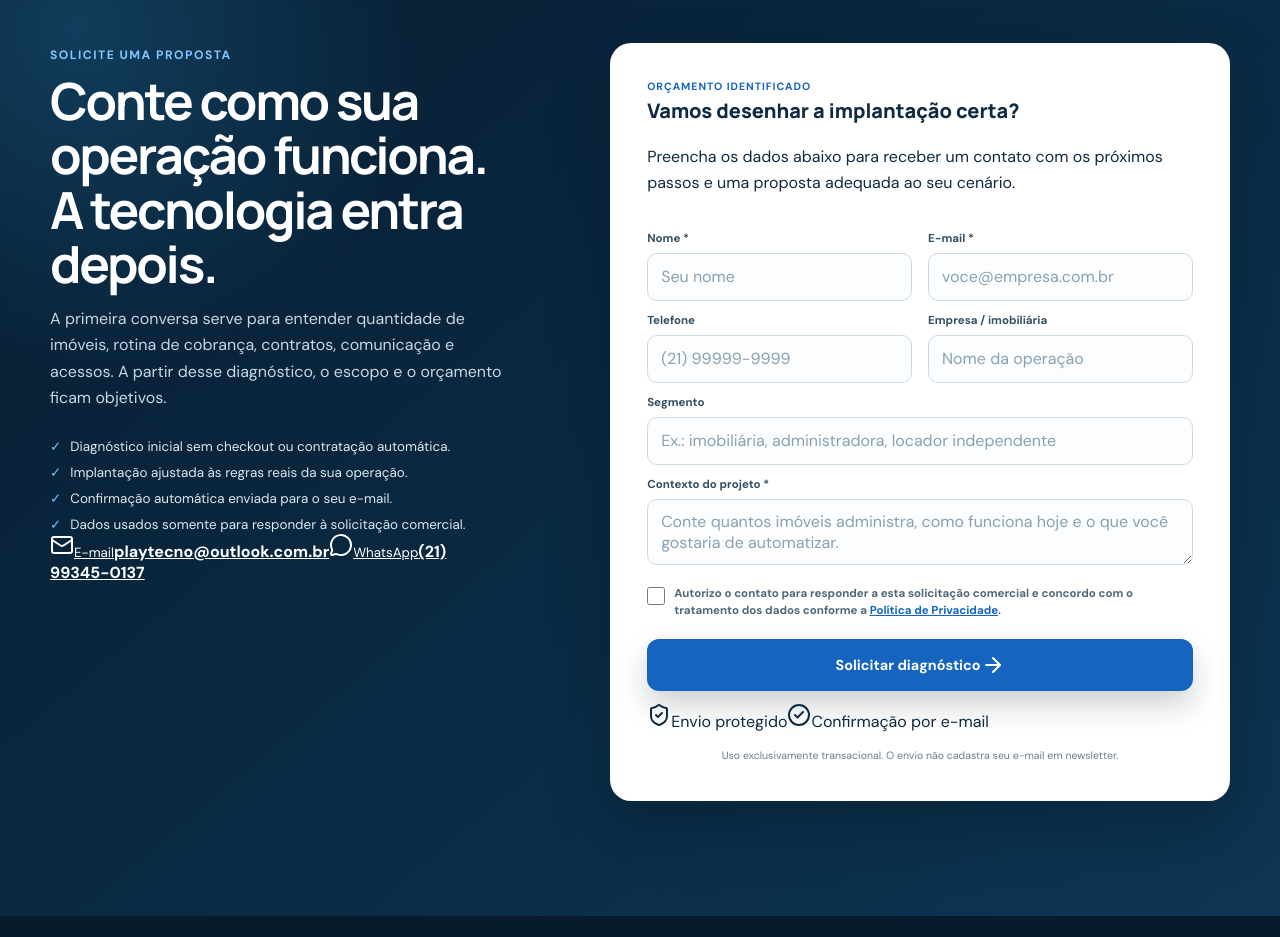
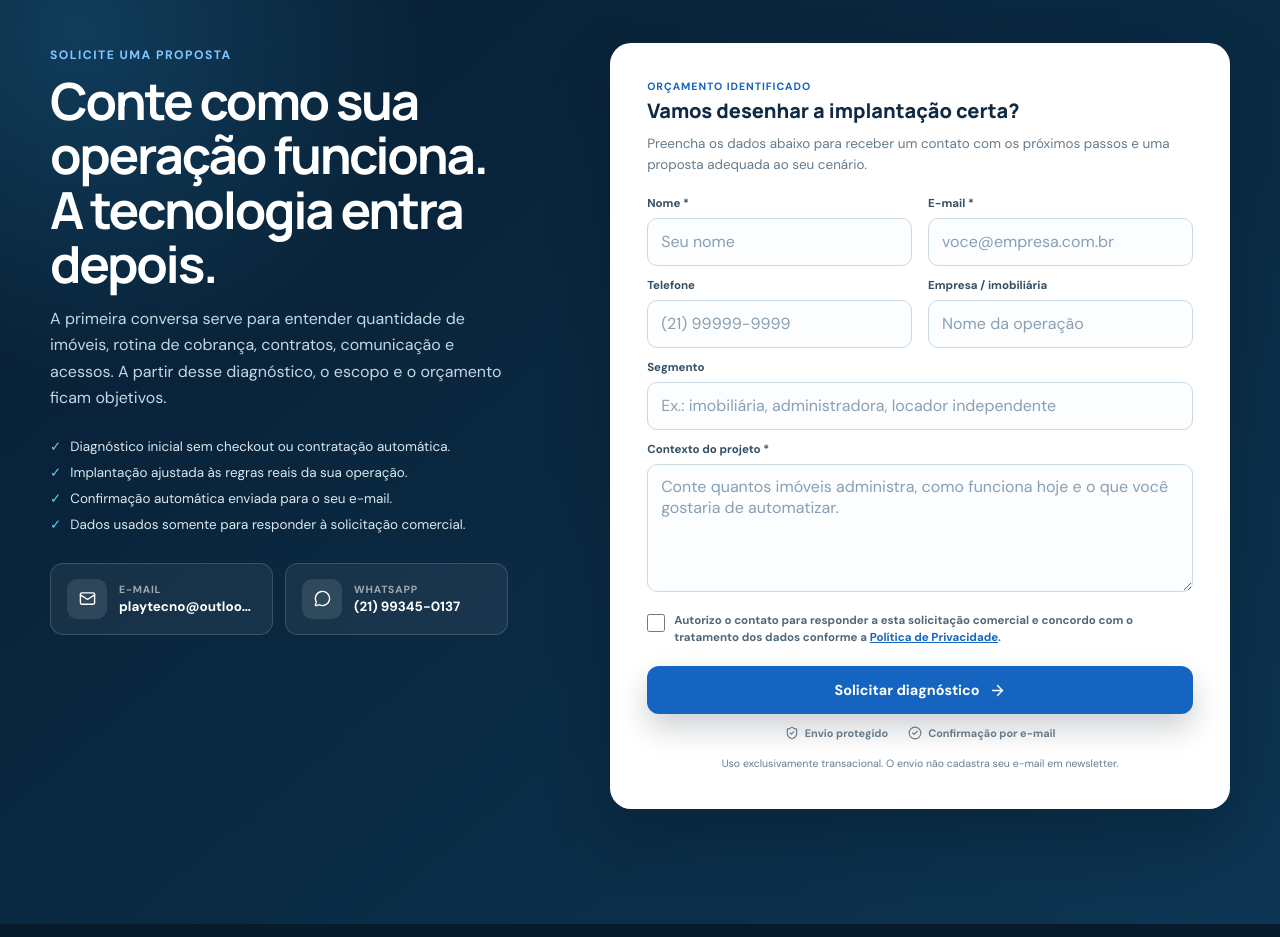
Before and after one commit to DenyCodes/aluguei, a React (Vite) app: page /sistema in a window 1280 px wide. Shown: the part 4860-5797 px from the top of the page. Built offline with nearby package versions, Linux system fonts and the light colour scheme; no server answers.

Commit message:
fix: repair commercial form layout on sistema page

```diff
--- a/src/components/ContactSection.tsx
+++ b/src/components/ContactSection.tsx
@@ -9,6 +9,7 @@ import {
 } from "lucide-react";
 import { useToast } from "../hooks/use-toast";
 import { invokeSecure } from "../lib/supabase";
+import "./ContactSection.css";
 
 type ContactResponse = {
   success?: boolean;
@@ -58,7 +59,6 @@ const ContactSection = () => {
     event.preventDefault();
     setFeedback(null);
 
-    // Honeypot: bots costumam preencher campos invisíveis.
     if (form.website.trim()) {
       setFeedback({
         type: "success",
@@ -144,37 +144,32 @@ const ContactSection = () => {
             <li>Dados usados somente para responder à solicitação comercial.</li>
           </ul>
 
-          <div className="mt-8 grid gap-3 sm:grid-cols-2 lg:grid-cols-1 xl:grid-cols-2">
+          <div className="system-contact-channels">
             <a
-              className="flex items-center gap-3 rounded-xl border border-white/15 bg-white/[0.06] p-4 text-white no-underline transition hover:bg-white/[0.1]"
+              className="system-contact-channel"
               href="mailto:playtecno@outlook.com.br"
             >
-              <span className="grid h-10 w-10 shrink-0 place-items-center rounded-lg bg-white/10">
-                <Mail className="h-4 w-4" aria-hidden="true" />
+              <span className="system-contact-channel-icon">
+                <Mail aria-hidden="true" />
               </span>
-              <span className="min-w-0">
-                <small className="block text-[0.65rem] uppercase tracking-[0.08em] text-white/55">
-                  E-mail
-                </small>
-                <strong className="block truncate text-sm">
-                  playtecno@outlook.com.br
-                </strong>
+              <span className="system-contact-channel-copy">
+                <small>E-mail</small>
+                <strong>playtecno@outlook.com.br</strong>
               </span>
             </a>
+
             <a
-              className="flex items-center gap-3 rounded-xl border border-white/15 bg-white/[0.06] p-4 text-white no-underline transition hover:bg-white/[0.1]"
+              className="system-contact-channel"
               href="https://wa.me/5521993450137"
               target="_blank"
               rel="noopener noreferrer"
             >
-              <span className="grid h-10 w-10 shrink-0 place-items-center rounded-lg bg-white/10">
-                <MessageCircle className="h-4 w-4" aria-hidden="true" />
+              <span className="system-contact-channel-icon">
+                <MessageCircle aria-hidden="true" />
               </span>
-              <span>
-                <small className="block text-[0.65rem] uppercase tracking-[0.08em] text-white/55">
-                  WhatsApp
-                </small>
-                <strong className="block text-sm">(21) 99345-0137</strong>
+              <span className="system-contact-channel-copy">
+                <small>WhatsApp</small>
+                <strong>(21) 99345-0137</strong>
               </span>
             </a>
           </div>
@@ -184,7 +179,7 @@ const ContactSection = () => {
           <div className="system-form-heading">
             <span>Orçamento identificado</span>
             <strong>Vamos desenhar a implantação certa?</strong>
-            <p className="mt-2 text-sm leading-relaxed text-slate-500">
+            <p className="system-form-subtitle">
               Preencha os dados abaixo para receber um contato com os próximos
               passos e uma proposta adequada ao seu cenário.
             </p>
@@ -265,7 +260,7 @@ const ContactSection = () => {
               <label htmlFor="commercial-message">Contexto do projeto *</label>
               <textarea
                 id="commercial-message"
-                className="system-field min-h-32 resize-y"
+                className="system-field system-textarea"
                 value={form.message}
                 onChange={(event) => updateField("message", event.target.value)}
                 placeholder="Conte quantos imóveis administra, como funciona hoje e o que você gostaria de automatizar."
@@ -303,32 +298,32 @@ const ContactSection = () => {
 
           <button
             type="submit"
-            className="system-button primary gap-2"
+            className="system-button primary"
             disabled={isSubmitting}
           >
             {isSubmitting ? (
               <>
-                <Loader2 className="h-4 w-4 animate-spin" aria-hidden="true" />
+                <Loader2 className="system-form-spinner" aria-hidden="true" />
                 Enviando solicitação
               </>
             ) : (
               <>
                 Solicitar diagnóstico
-                <ArrowRight className="h-4 w-4" aria-hidden="true" />
+                <ArrowRight aria-hidden="true" />
               </>
             )}
           </button>
 
           <div
-            className="flex flex-wrap items-center justify-center gap-x-5 gap-y-2 text-[0.68rem] font-semibold text-slate-500"
+            className="system-form-security"
             aria-label="Segurança do envio"
           >
-            <span className="inline-flex items-center gap-1.5">
-              <ShieldCheck className="h-3.5 w-3.5" aria-hidden="true" />
+            <span>
+              <ShieldCheck aria-hidden="true" />
               Envio protegido
             </span>
-            <span className="inline-flex items-center gap-1.5">
-              <CheckCircle2 className="h-3.5 w-3.5" aria-hidden="true" />
+            <span>
+              <CheckCircle2 aria-hidden="true" />
               Confirmação por e-mail
             </span>
           </div>
```
